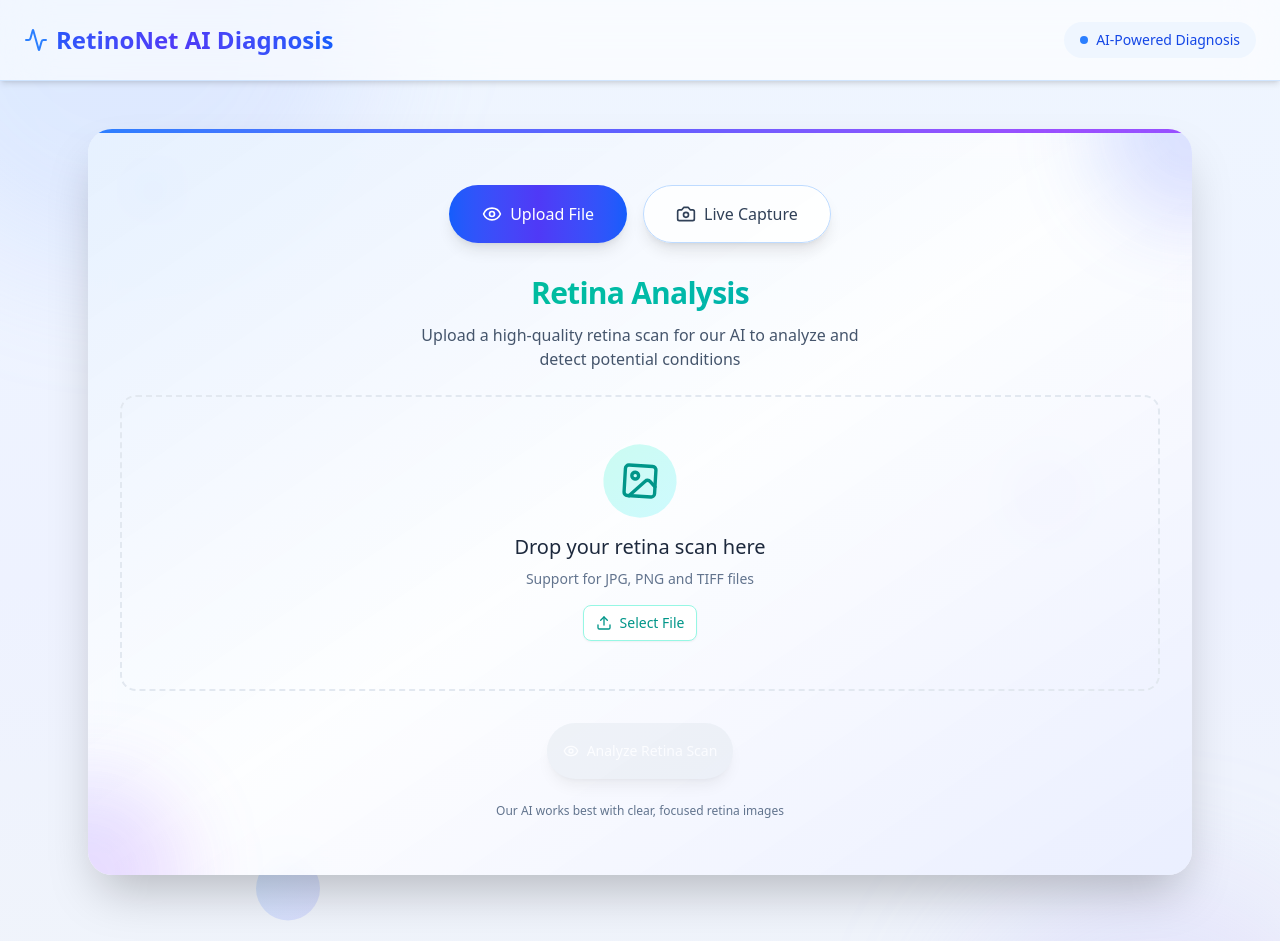
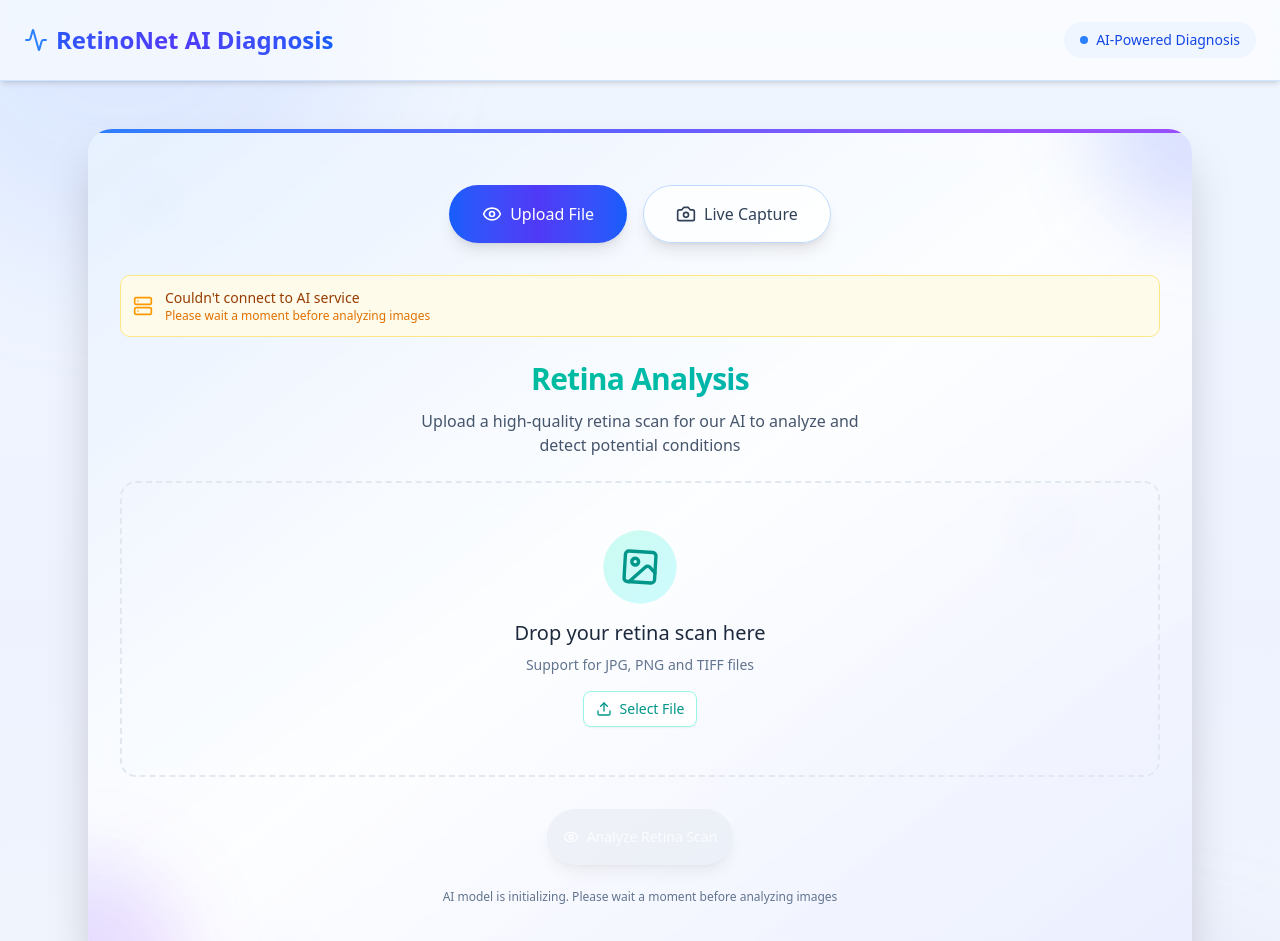
Before and after one commit to DevG10/AI-RetinoNet, a React (Vite) app in the folder retinonet_frontend/: page / in a window 1280 px wide. Shown: the top 941 px of the page. Built offline with nearby package versions, Linux system fonts and the light colour scheme; no server answers.

Commit message:
Implement model loading status checks and update UI components to reflect model readiness

```diff
--- a/retinonet_frontend/src/components/LiveCapture.tsx
+++ b/retinonet_frontend/src/components/LiveCapture.tsx
@@ -1,8 +1,11 @@
 import { useRef, useState, useCallback } from "react";
 import Webcam from "react-webcam";
 import { Button } from "@/components/ui/button";
-import { Camera, Upload, Loader2 } from "lucide-react";
+import { Camera, Upload, Loader2, AlertCircle } from "lucide-react";
 import axios from "axios";
+import { toast } from "sonner";
+import { useModelStatus } from "@/hooks/useModelStatus";
+import { motion, AnimatePresence } from "framer-motion";
 
 interface LiveCaptureProps {
   setPredictions: (predictions: Record<string, string>) => void;
@@ -14,6 +17,7 @@ const LiveCapture = ({ setPredictions, setFile }: LiveCaptureProps) => {
   const [capturedImage, setCapturedImage] = useState<string | null>(null);
   const [processedImage, setProcessedImage] = useState<string | null>(null);
   const [loading, setLoading] = useState(false);
+  const { isModelReady, isChecking } = useModelStatus();
 
   // Capture image from webcam
   const capture = useCallback(() => {
@@ -27,6 +31,14 @@ const LiveCapture = ({ setPredictions, setFile }: LiveCaptureProps) => {
   // Send live image to backend for cropping
   const handleLivePrediction = async () => {
     if (!capturedImage) return;
+
+    // Check if model is ready
+    if (!isModelReady) {
+      toast.error("AI model is still loading. Please wait a few moments.", {
+        icon: <AlertCircle className="h-4 w-4 text-yellow-500" />,
+      });
+      return;
+    }
 
     setLoading(true);
 
@@ -62,8 +74,15 @@ const LiveCapture = ({ setPredictions, setFile }: LiveCaptureProps) => {
       };
 
       setPredictions(fakePredictions);
+
+      toast.success("Retina scan processed successfully!", {
+        duration: 3000,
+      });
     } catch (error) {
       console.error("Error processing image:", error);
+      toast.error("Error processing image. Please try again.", {
+        duration: 3000,
+      });
     } finally {
       setLoading(false);
     }
@@ -71,6 +90,23 @@ const LiveCapture = ({ setPredictions, setFile }: LiveCaptureProps) => {
 
   return (
     <div className="flex flex-col items-center gap-6">
+      {/* Model loading status */}
+      <AnimatePresence>
+        {!isModelReady && (
+          <motion.div
+            initial={{ opacity: 0, y: -10 }}
+            animate={{ opacity: 1, y: 0 }}
+            exit={{ opacity: 0 }}
+            className="bg-amber-50 border border-amber-200 rounded-lg p-3 flex items-center gap-3 w-full max-w-lg dark:bg-amber-900/20 dark:border-amber-800"
+          >
+            <Loader2 className="h-5 w-5 text-amber-500 animate-spin" />
+            <p className="text-amber-800 dark:text-amber-300 text-sm">
+              AI model is warming up. Real-time analysis will be available shortly...
+            </p>
+          </motion.div>
+        )}
+      </AnimatePresence>
+
       <div className="w-full max-w-lg mx-auto relative">
         {!capturedImage ? (
           <div className="relative rounded-xl overflow-hidden border-4 border-blue-200 dark:border-blue-800 shadow-xl">
@@ -118,11 +154,15 @@ const LiveCapture = ({ setPredictions, setFile }: LiveCaptureProps) => {
             <Button
               onClick={handleLivePrediction}
               className="flex items-center gap-2 bg-gradient-to-r from-blue-600 to-indigo-600 hover:from-blue-700 hover:to-indigo-700 transition-all duration-300 shadow-lg hover:shadow-xl hover:shadow-blue-500/20 rounded-full px-6 py-3"
-              disabled={loading}
+              disabled={loading || !isModelReady}
             >
               {loading ? (
                 <>
                   <Loader2 className="w-5 h-5 animate-spin" /> Processing...
+                </>
+              ) : !isModelReady ? (
+                <>
+                  <Loader2 className="w-5 h-5 animate-spin" /> Model Loading...
                 </>
               ) : (
                 <>
@@ -133,6 +173,13 @@ const LiveCapture = ({ setPredictions, setFile }: LiveCaptureProps) => {
           </>
         )}
       </div>
+
+      {/* Status message */}
+      {!isModelReady && !capturedImage && (
+        <p className="text-xs text-blue-600 dark:text-blue-400 text-center">
+          {isChecking ? "Checking AI model status..." : "AI model is initializing. Please wait..."}
+        </p>
+      )}
     </div>
   );
 };
--- a/retinonet_frontend/src/components/UploadForm.tsx
+++ b/retinonet_frontend/src/components/UploadForm.tsx
@@ -1,9 +1,19 @@
 import { useState, useCallback } from "react";
 import { Button } from "@/components/ui/button";
 import axios from "axios";
-import { Eye, Upload, X, Image as ImageIcon, Loader2, CheckCircle, AlertCircle } from "lucide-react";
+import {
+  Eye,
+  Upload,
+  X,
+  Image as ImageIcon,
+  Loader2,
+  CheckCircle,
+  AlertCircle,
+  ServerIcon,
+} from "lucide-react";
 import { toast } from "sonner";
 import { motion, AnimatePresence } from "framer-motion";
+import { useModelStatus } from "@/hooks/useModelStatus";
 
 interface UploadFormProps {
   setPredictions: (predictions: Record<string, string>) => void;
@@ -17,11 +27,12 @@ const UploadForm: React.FC<UploadFormProps> = ({ setPredictions, setFile }) => {
   const [dragActive, setDragActive] = useState(false);
   const [uploadProgress, setUploadProgress] = useState(0);
   const [error, setError] = useState<string | null>(null);
+  const { isModelReady, isChecking, error: modelError } = useModelStatus();
 
   const handleFile = useCallback((file: File) => {
     // Validate file is an image
-    if (!file.type.startsWith('image/')) {
-      setError('Please upload an image file');
+    if (!file.type.startsWith("image/")) {
+      setError("Please upload an image file");
       return;
     }
 
@@ -72,25 +83,33 @@ const UploadForm: React.FC<UploadFormProps> = ({ setPredictions, setFile }) => {
 
   const handleUpload = async () => {
     if (!selectedFile) return;
+
+    // Check if model is ready before proceeding
+    if (!isModelReady) {
+      toast.error("AI model is still loading. Please wait a few moments.", {
+        icon: <AlertCircle className="h-4 w-4 text-yellow-500" />,
+      });
+      return;
+    }
+
     setLoading(true);
     setUploadProgress(0);
     setError(null);
 
-    const formData = new FormData();
-    formData.append("file", selectedFile);
+    try {
+      // Upload starts
+      const formData = new FormData();
+      formData.append("file", selectedFile);
 
-    try {
       // Show realistic progress animation
       const simulateProgress = () => {
         const interval = setInterval(() => {
-          setUploadProgress(prev => {
+          setUploadProgress((prev) => {
             if (prev >= 95) {
               clearInterval(interval);
               return 95;
             }
-
-            // Simulate realistic upload progress behavior
-            const increment = Math.random() * 15 * (100 - prev) / 100;
+            const increment = (Math.random() * 15 * (100 - prev)) / 100;
             return Math.min(prev + increment, 95);
           });
         }, 300);
@@ -99,10 +118,14 @@ const UploadForm: React.FC<UploadFormProps> = ({ setPredictions, setFile }) => {
 
       const progressInterval = simulateProgress();
 
-      const response = await axios.post("https://ai-retinonet-production.up.railway.app/predict/", formData, {
-        headers: { "Content-Type": "multipart/form-data" },
-        timeout: 30000, // 30 second timeout
-      });
+      const response = await axios.post(
+        "https://ai-retinonet-production.up.railway.app/predict/",
+        formData,
+        {
+          headers: { "Content-Type": "multipart/form-data" },
+          timeout: 30000,
+        }
+      );
 
       clearInterval(progressInterval);
       setUploadProgress(100);
@@ -111,13 +134,13 @@ const UploadForm: React.FC<UploadFormProps> = ({ setPredictions, setFile }) => {
       setFile(selectedFile);
 
       toast.success("Retina scan analyzed successfully!", {
-        icon: <CheckCircle className="h-4 w-4 text-green-500" />
+        icon: <CheckCircle className="h-4 w-4 text-green-500" />,
       });
     } catch (error) {
       console.error("Error uploading file:", error);
       setError("Unable to process your retina scan. Please try again.");
       toast.error("Error analyzing retina scan.", {
-        icon: <AlertCircle className="h-4 w-4 text-red-500" />
+        icon: <AlertCircle className="h-4 w-4 text-red-500" />,
       });
     } finally {
       setTimeout(() => {
@@ -133,6 +156,32 @@ const UploadForm: React.FC<UploadFormProps> = ({ setPredictions, setFile }) => {
       transition={{ duration: 0.5 }}
       className="w-full space-y-6"
     >
+      {/* Model status indicator */}
+      <AnimatePresence>
+        {!isModelReady && (
+          <motion.div
+            initial={{ opacity: 0, y: -10 }}
+            animate={{ opacity: 1, y: 0 }}
+            exit={{ opacity: 0 }}
+            className="bg-amber-50 border border-amber-200 rounded-lg p-3 flex items-center gap-3 dark:bg-amber-900/20 dark:border-amber-800"
+          >
+            {isChecking ? (
+              <Loader2 className="h-5 w-5 text-amber-500 animate-spin" />
+            ) : (
+              <ServerIcon className="h-5 w-5 text-amber-500" />
+            )}
+            <div className="flex-1">
+              <p className="text-amber-800 dark:text-amber-300 text-sm font-medium">
+                {modelError ? modelError : "AI model is warming up..."}
+              </p>
+              <p className="text-amber-600 dark:text-amber-400 text-xs">
+                Please wait a moment before analyzing images
+              </p>
+            </div>
+          </motion.div>
+        )}
+      </AnimatePresence>
+
       <motion.div
         className="text-center space-y-3"
         initial={{ y: -20, opacity: 0 }}
@@ -143,7 +192,8 @@ const UploadForm: React.FC<UploadFormProps> = ({ setPredictions, setFile }) => {
           Retina Analysis
         </h2>
         <p className="text-slate-600 dark:text-slate-300 max-w-md mx-auto">
-          Upload a high-quality retina scan for our AI to analyze and detect potential conditions
+          Upload a high-quality retina scan for our AI to analyze and detect
+          potential conditions
         </p>
       </motion.div>
 
@@ -166,7 +216,7 @@ const UploadForm: React.FC<UploadFormProps> = ({ setPredictions, setFile }) => {
                 duration: 8,
                 repeat: Infinity,
                 repeatType: "mirror",
-                ease: "linear"
+                ease: "linear",
               }}
             />
             <div className="absolute top-0 left-0 w-full h-1 bg-gradient-to-r from-emerald-400 via-teal-500 to-cyan-400"></div>
@@ -227,8 +277,8 @@ const UploadForm: React.FC<UploadFormProps> = ({ setPredictions, setFile }) => {
               error
                 ? "border-red-300 bg-red-50/50 dark:bg-red-900/10 dark:border-red-700"
                 : dragActive
-                  ? "border-teal-500 bg-teal-50/50 dark:bg-teal-900/10"
-                  : "border-slate-200 dark:border-slate-700 hover:border-teal-300 dark:hover:border-teal-700 hover:bg-teal-50/30 dark:hover:bg-teal-900/10"
+                ? "border-teal-500 bg-teal-50/50 dark:bg-teal-900/10"
+                : "border-slate-200 dark:border-slate-700 hover:border-teal-300 dark:hover:border-teal-700 hover:bg-teal-50/30 dark:hover:bg-teal-900/10"
             }`}
             onDragEnter={handleDrag}
             onDragLeave={handleDrag}
@@ -240,12 +290,12 @@ const UploadForm: React.FC<UploadFormProps> = ({ setPredictions, setFile }) => {
                 className="rounded-full bg-gradient-to-br from-teal-100 to-cyan-100 p-4 dark:from-teal-900/40 dark:to-cyan-900/40"
                 animate={{
                   scale: [1, 1.05, 1],
-                  rotate: [0, 5, 0, -5, 0]
+                  rotate: [0, 5, 0, -5, 0],
                 }}
                 transition={{
                   duration: 5,
                   repeat: Infinity,
-                  repeatType: "loop"
+                  repeatType: "loop",
                 }}
               >
                 <ImageIcon className="h-10 w-10 text-teal-600 dark:text-teal-400" />
@@ -254,7 +304,9 @@ const UploadForm: React.FC<UploadFormProps> = ({ setPredictions, setFile }) => {
               <div className="space-y-2">
                 <h3 className="text-xl font-medium text-slate-800 dark:text-slate-200">
                   {error ? (
-                    <span className="text-red-600 dark:text-red-400">{error}</span>
+                    <span className="text-red-600 dark:text-red-400">
+                      {error}
+                    </span>
                   ) : (
                     <span>Drop your retina scan here</span>
                   )}
@@ -303,7 +355,9 @@ const UploadForm: React.FC<UploadFormProps> = ({ setPredictions, setFile }) => {
                 />
                 Analyzing retina scan...
               </span>
-              <span className="font-mono text-teal-600 dark:text-teal-400">{Math.round(uploadProgress)}%</span>
+              <span className="font-mono text-teal-600 dark:text-teal-400">
+                {Math.round(uploadProgress)}%
+              </span>
             </div>
 
             <div className="relative h-2 w-full overflow-hidden rounded-full bg-slate-100 dark:bg-slate-800">
@@ -317,12 +371,17 @@ const UploadForm: React.FC<UploadFormProps> = ({ setPredictions, setFile }) => {
                 <motion.div
                   className="absolute inset-0 opacity-50"
                   animate={{
-                    backgroundPosition: ["0% 0%", "100% 100%"]
+                    backgroundPosition: ["0% 0%", "100% 100%"],
                   }}
-                  transition={{ duration: 1, repeat: Infinity, repeatType: "mirror" }}
+                  transition={{
+                    duration: 1,
+                    repeat: Infinity,
+                    repeatType: "mirror",
+                  }}
                   style={{
                     backgroundSize: "10px 10px",
-                    backgroundImage: "linear-gradient(45deg, rgba(255,255,255,0.2) 25%, transparent 25%, transparent 50%, rgba(255,255,255,0.2) 50%, rgba(255,255,255,0.2) 75%, transparent 75%, transparent)"
+                    backgroundImage:
+                      "linear-gradient(45deg, rgba(255,255,255,0.2) 25%, transparent 25%, transparent 50%, rgba(255,255,255,0.2) 50%, rgba(255,255,255,0.2) 75%, transparent 75%, transparent)",
                   }}
                 />
               </motion.div>
@@ -334,10 +393,10 @@ const UploadForm: React.FC<UploadFormProps> = ({ setPredictions, setFile }) => {
       <div className="flex justify-center pt-2">
         <Button
           onClick={handleUpload}
-          disabled={!selectedFile || loading}
+          disabled={!selectedFile || loading || !isModelReady}
           size="lg"
           className={`gap-2 relative overflow-hidden ${
-            !selectedFile
+            !selectedFile || !isModelReady
               ? "bg-slate-200 text-slate-400 dark:bg-slate-800 dark:text-slate-600 cursor-not-allowed"
               : "bg-gradient-to-r from-emerald-600 to-teal-600 hover:from-emerald-700 hover:to-teal-700"
           } transition-all duration-300 shadow-lg hover:shadow-xl hover:shadow-teal-500/20 rounded-full px-10 py-7 font-medium text-white`}
@@ -357,9 +416,14 @@ const UploadForm: React.FC<UploadFormProps> = ({ setPredictions, setFile }) => {
                   duration: 3,
                   repeat: Infinity,
                   repeatType: "mirror",
-                  ease: "linear"
+                  ease: "linear",
                 }}
               />
+            </>
+          ) : !isModelReady && isChecking ? (
+            <>
+              <Loader2 className="h-5 w-5 animate-spin" />
+              <span className="relative z-10">Model Loading...</span>
             </>
           ) : (
             <>
@@ -386,7 +450,9 @@ const UploadForm: React.FC<UploadFormProps> = ({ setPredictions, setFile }) => {
           transition={{ delay: 1, duration: 0.5 }}
           className="text-center text-xs text-slate-500 dark:text-slate-400 mt-2"
         >
-          Our AI works best with clear, focused retina images
+          {isModelReady
+            ? "Our AI works best with clear, focused retina images"
+            : "AI model is initializing. Please wait a moment before analyzing images"}
         </motion.p>
       )}
     </motion.div>
--- /dev/null
+++ b/retinonet_frontend/src/hooks/useModelStatus.ts
@@ -0,0 +1,46 @@
+import { useState, useEffect } from 'react';
+import axios from 'axios';
+
+export const useModelStatus = () => {
+  const [isModelReady, setIsModelReady] = useState<boolean>(false);
+  const [isChecking, setIsChecking] = useState<boolean>(true);
+  const [error, setError] = useState<string | null>(null);
+
+  const checkModelStatus = async () => {
+    setIsChecking(true);
+    setError(null);
+
+    try {
+      const response = await axios.get(
+        "https://ai-retinonet-production.up.railway.app/status",
+        { timeout: 10000 }
+      );
+
+      setIsModelReady(response.data?.status === true);
+      return response.data?.status === true;
+    } catch (err) {
+      setError("Couldn't connect to AI service");
+      return false;
+    } finally {
+      setIsChecking(false);
+    }
+  };
+
+  useEffect(() => {
+    // Check status on component mount
+    checkModelStatus();
+
+    // Setup interval to check status periodically if not ready
+    const intervalId = setInterval(() => {
+      if (!isModelReady) {
+        checkModelStatus().then(ready => {
+          if (ready) clearInterval(intervalId);
+        });
+      }
+    }, 10000); // Check every 10 seconds
+
+    return () => clearInterval(intervalId);
+  }, [isModelReady]);
+
+  return { isModelReady, isChecking, error, checkModelStatus };
+};
```
Also changed, not shown: 1 other file (tests, documents, lock files or other folders).
